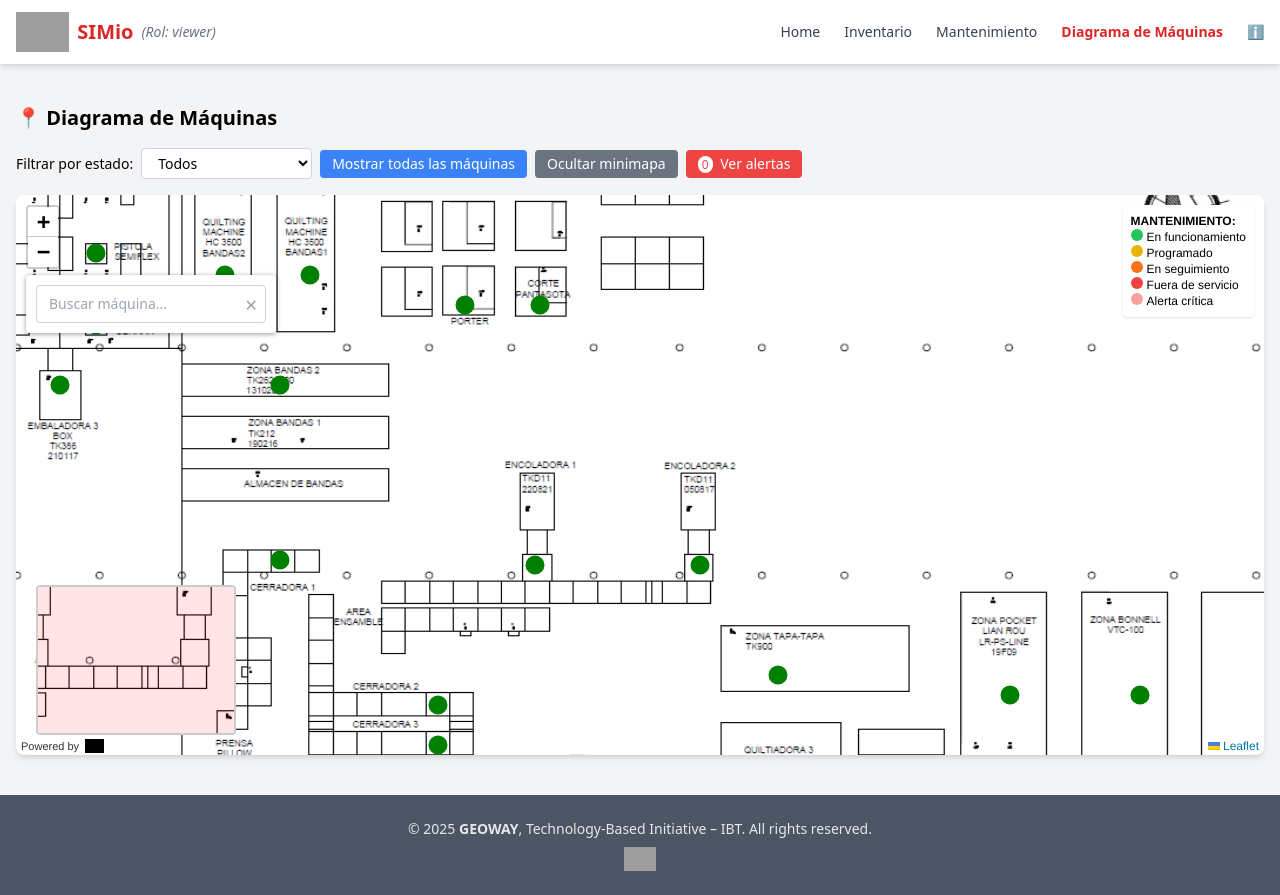
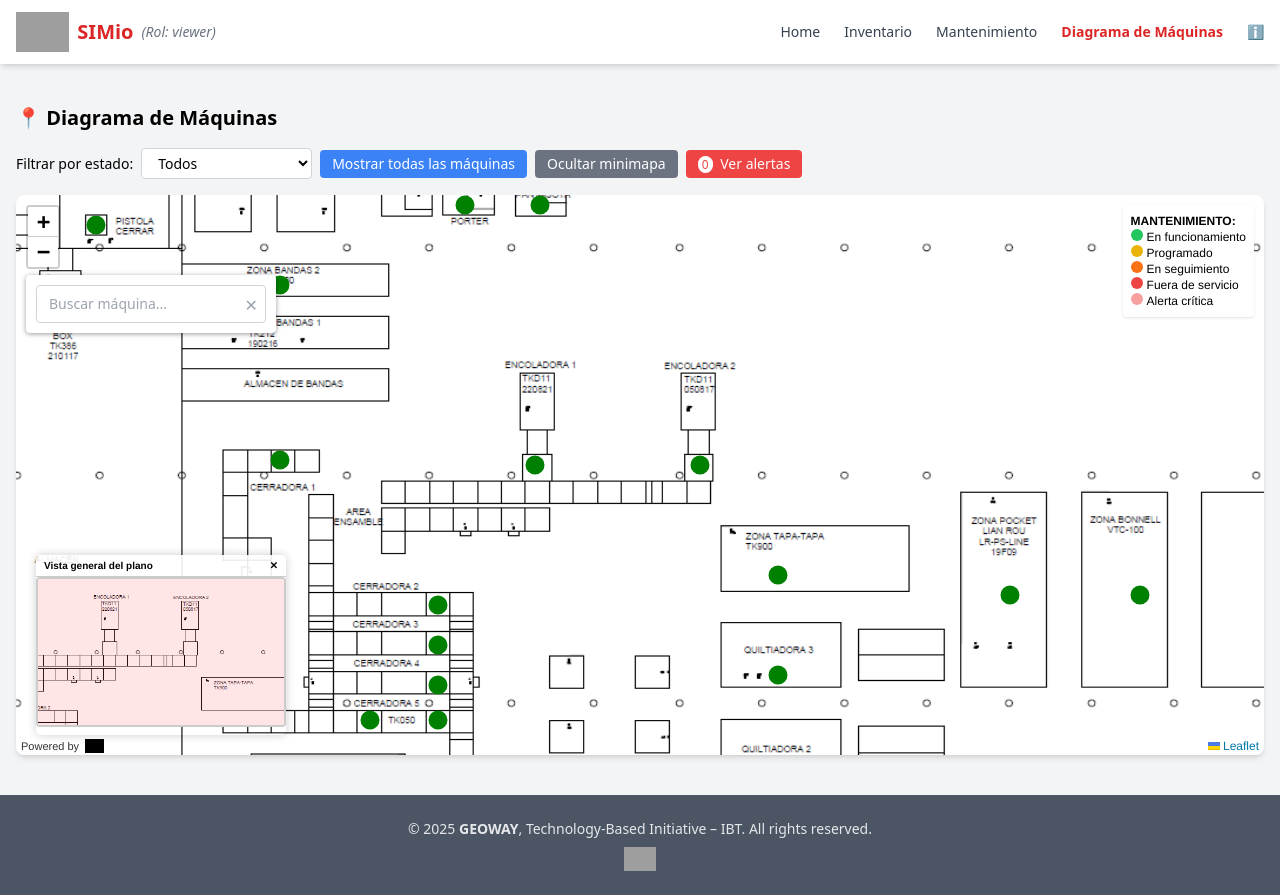
Before and after one commit to Kalixxe/GSM.io, a website: page public/maquinas.html in a window 1280 px wide. Both pictures are taken after a click on the button "Mostrar minimapa". Drawn offline with nearby package versions, Linux system fonts and the light colour scheme; no server answers; grey boxes are pictures that could not be loaded.

Commit message:
Update maquinas.html

```diff
--- a/public/maquinas.html
+++ b/public/maquinas.html
@@ -21,6 +21,36 @@
       border: 2px solid rgba(0,0,0,0.2);
       background: white;
       border-radius: 4px;
+      overflow: hidden;
+    }
+
+    /* Estilos para el minimapa */
+    .minimap-container {
+      width: 250px;
+      height: 180px;
+      position: absolute;
+      bottom: 20px;
+      left: 20px;
+      z-index: 1000;
+      border-radius: 5px;
+      box-shadow: 0 0 10px rgba(0,0,0,0.2);
+      overflow: hidden;
+    }
+
+    .minimap-header {
+      background-color: rgba(255,255,255,0.9);
+      padding: 3px 8px;
+      font-size: 10px;
+      font-weight: bold;
+      border-bottom: 1px solid #ccc;
+      display: flex;
+      justify-content: space-between;
+      align-items: center;
+    }
+
+    .minimap-close {
+      cursor: pointer;
+      font-weight: bold;
     }
 
     .custom-tooltip {
@@ -192,9 +222,17 @@
       zoomControl: true
     });
 
+    // Definir los límites del mapa
     const bounds = [[0, 0], [1000, 1500]];
+
+    // Cargar la imagen de fondo
     const image = L.imageOverlay('img/layout_horizontal.png', bounds).addTo(map);
-    map.setView([600, 750], 0);
+
+    // Asegurar que la vista inicial muestre todo el plano
+    map.fitBounds(bounds);
+
+    // Ajustar la vista central
+    map.setView([500, 750], 0);
 
     // Crear el minimapa
     let minimap = null;
@@ -210,11 +248,13 @@
         zoomControl: false,
         dragging: false,
         scrollWheelZoom: false,
-        attributionControl: false
+        attributionControl: false,
+        minZoom: -2,
+        maxZoom: 0
       });
 
       // Agregar la imagen al minimapa
-      L.imageOverlay('img/layout_horizontal.png', bounds).addTo(minimap);
+      const minimapImage = L.imageOverlay('img/layout_horizontal.png', bounds).addTo(minimap);
 
       // Crear un rectángulo que represente la vista actual
       const viewRect = L.rectangle([[0, 0], [0, 0]], {
@@ -231,8 +271,12 @@
         viewRect.setBounds(bounds);
       }
 
-      // Configuración inicial
+      // Configuración inicial - asegurar que se vea todo el plano
       minimap.fitBounds(bounds);
+
+      // Ajustar el zoom para garantizar que todo el plano sea visible
+      minimap.setZoom(-1);
+
       updateViewRect();
     }
 
@@ -240,26 +284,51 @@
       isMinimapVisible = !isMinimapVisible;
 
       if (isMinimapVisible) {
-        if (!document.getElementById('minimap')) {
+        if (!document.getElementById('minimap-container')) {
+          // Crear un contenedor principal con título
+          const container = document.createElement('div');
+          container.id = 'minimap-container';
+          container.className = 'minimap-container';
+
+          // Agregar el encabezado
+          const header = document.createElement('div');
+          header.className = 'minimap-header';
+          header.innerHTML = '<span>Vista general del plano</span><span class="minimap-close" title="Cerrar">✕</span>';
+          container.appendChild(header);
+
+          // Agregar el div para el mapa
           const minimapContainer = document.createElement('div');
           minimapContainer.id = 'minimap';
           minimapContainer.className = 'mini-map';
-          minimapContainer.style.width = '200px';
+          minimapContainer.style.width = '250px';
           minimapContainer.style.height = '150px';
-          minimapContainer.style.position = 'absolute';
-          minimapContainer.style.bottom = '20px';
-          minimapContainer.style.left = '20px';
-          minimapContainer.style.zIndex = '1000';
-          document.getElementById('map').appendChild(minimapContainer);
+          container.appendChild(minimapContainer);
+
+          document.getElementById('map').appendChild(container);
+
+          // Evento para cerrar el minimapa
+          document.querySelector('.minimap-close').addEventListener('click', () => {
+            toggleMinimap();
+          });
 
           createMinimap();
         } else {
-          document.getElementById('minimap').style.display = 'block';
+          document.getElementById('minimap-container').style.display = 'block';
+
+          // Refrescar el minimapa
+          if (minimap) {
+            minimap.invalidateSize();
+            setTimeout(() => {
+              minimap.setView([500, 750], -1);
+            }, 100);
+          }
         }
 
         document.getElementById('toggleMinimapBtn').textContent = 'Ocultar minimapa';
       } else {
-        document.getElementById('minimap').style.display = 'none';
+        if (document.getElementById('minimap-container')) {
+          document.getElementById('minimap-container').style.display = 'none';
+        }
         document.getElementById('toggleMinimapBtn').textContent = 'Mostrar minimapa';
       }
     }
```
